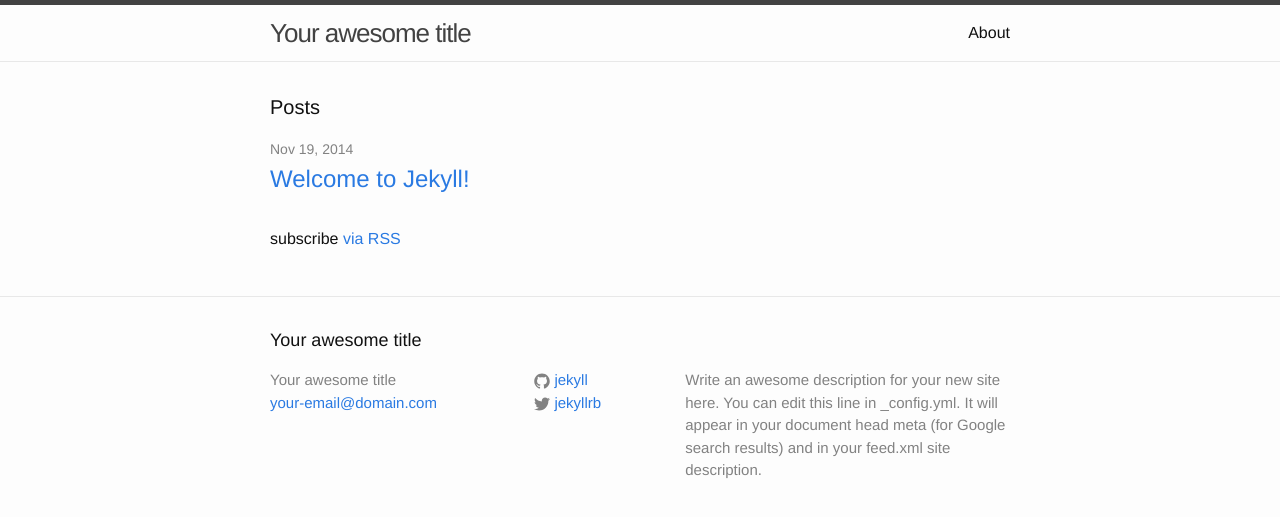
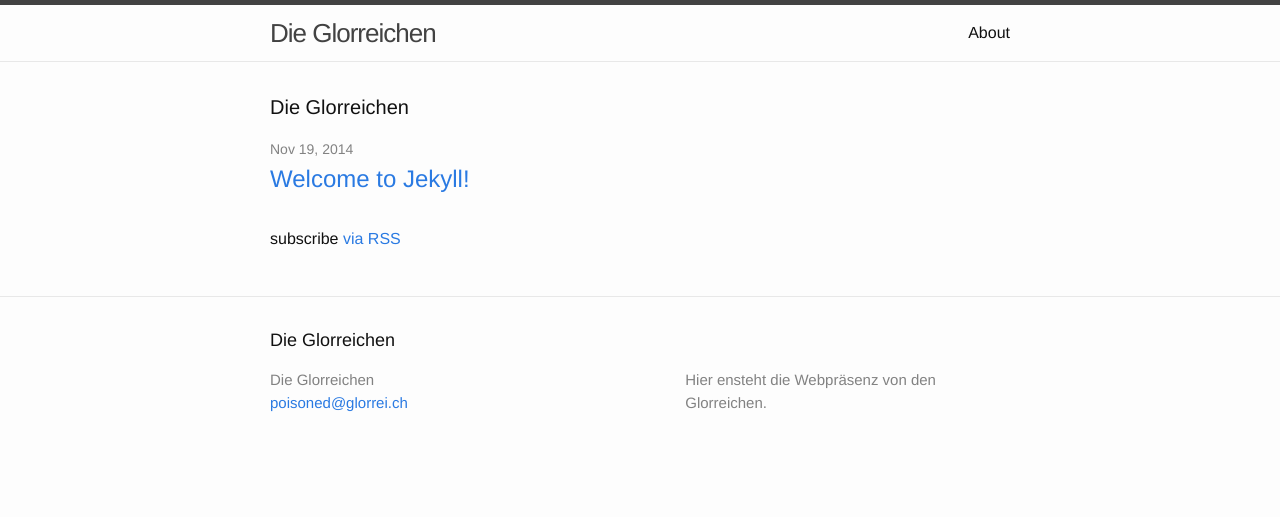
Before and after one commit to glorreich/glorreich.github.io, a Jekyll site: the page built from index.html, in a window 1280 px wide. Shown: the top 517 px of the page. Built offline with Jekyll 4.4.1, drawn with Linux system fonts in a browser that asks for light colours.

Commit message:
changes config and index

```diff
--- a/_config.yml
+++ b/_config.yml
@@ -1,14 +1,10 @@
 # Site settings
-title: Your awesome title
-email: your-email@domain.com
+title: Die Glorreichen
+email: poisoned@glorrei.ch
 description: > # this means to ignore newlines until "baseurl:"
-  Write an awesome description for your new site here. You can edit this
-  line in _config.yml. It will appear in your document head meta (for
-  Google search results) and in your feed.xml site description.
+  Hier ensteht die Webpräsenz von den Glorreichen.
 baseurl: "" # the subpath of your site, e.g. /blog/
-url: "http://yourdomain.com" # the base hostname & protocol for your site
-twitter_username: jekyllrb
-github_username:  jekyll
+url: "http://glorrei.ch" # the base hostname & protocol for your site
 
 # Build settings
 markdown: kramdown
--- a/index.html
+++ b/index.html
@@ -4,7 +4,7 @@ layout: default
 
 <div class="home">
 
-  <h1 class="page-heading">Posts</h1>
+  <h1 class="page-heading">Die Glorreichen</h1>
 
   <ul class="post-list">
     {% for post in site.posts %}
```
